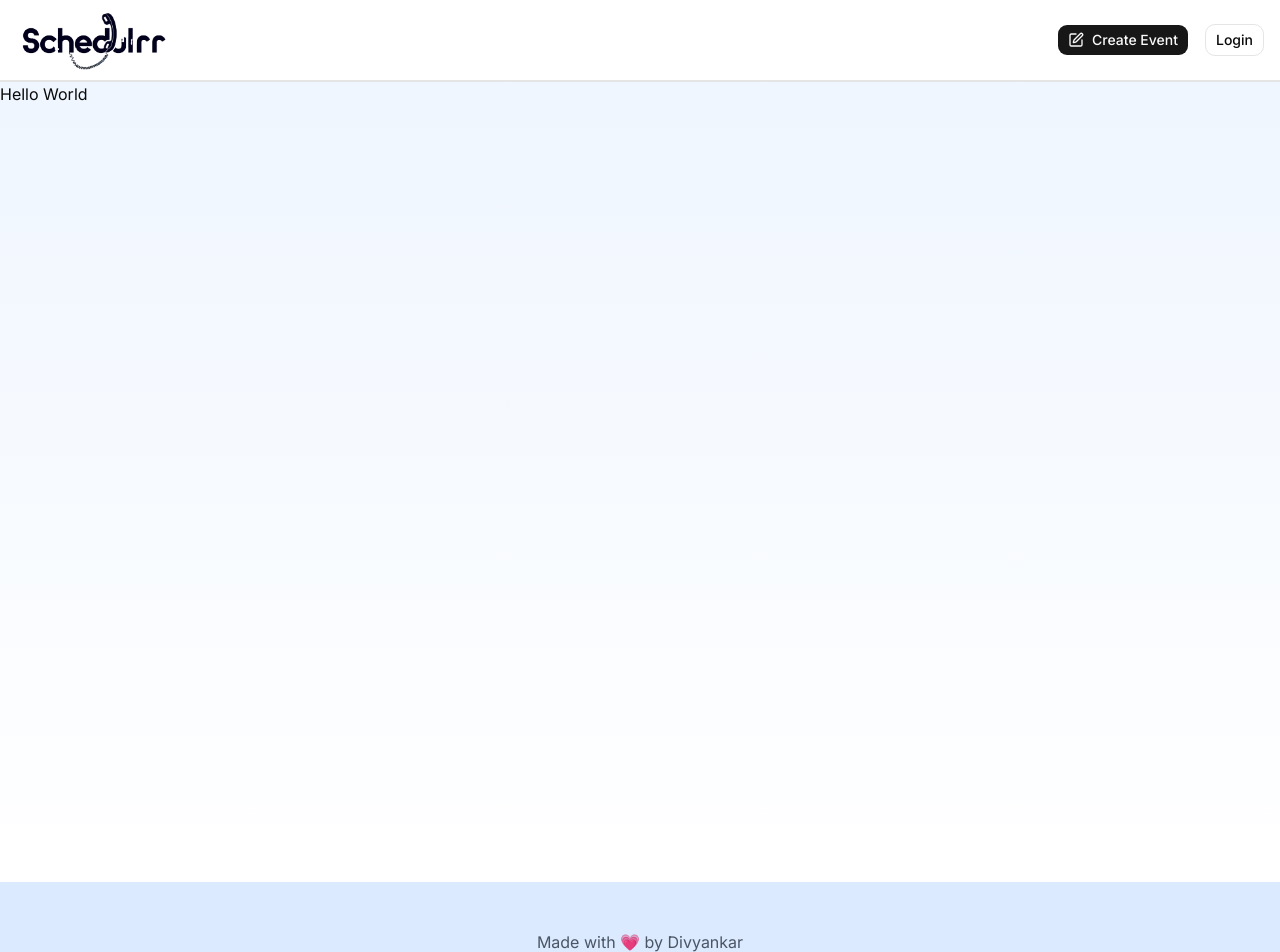
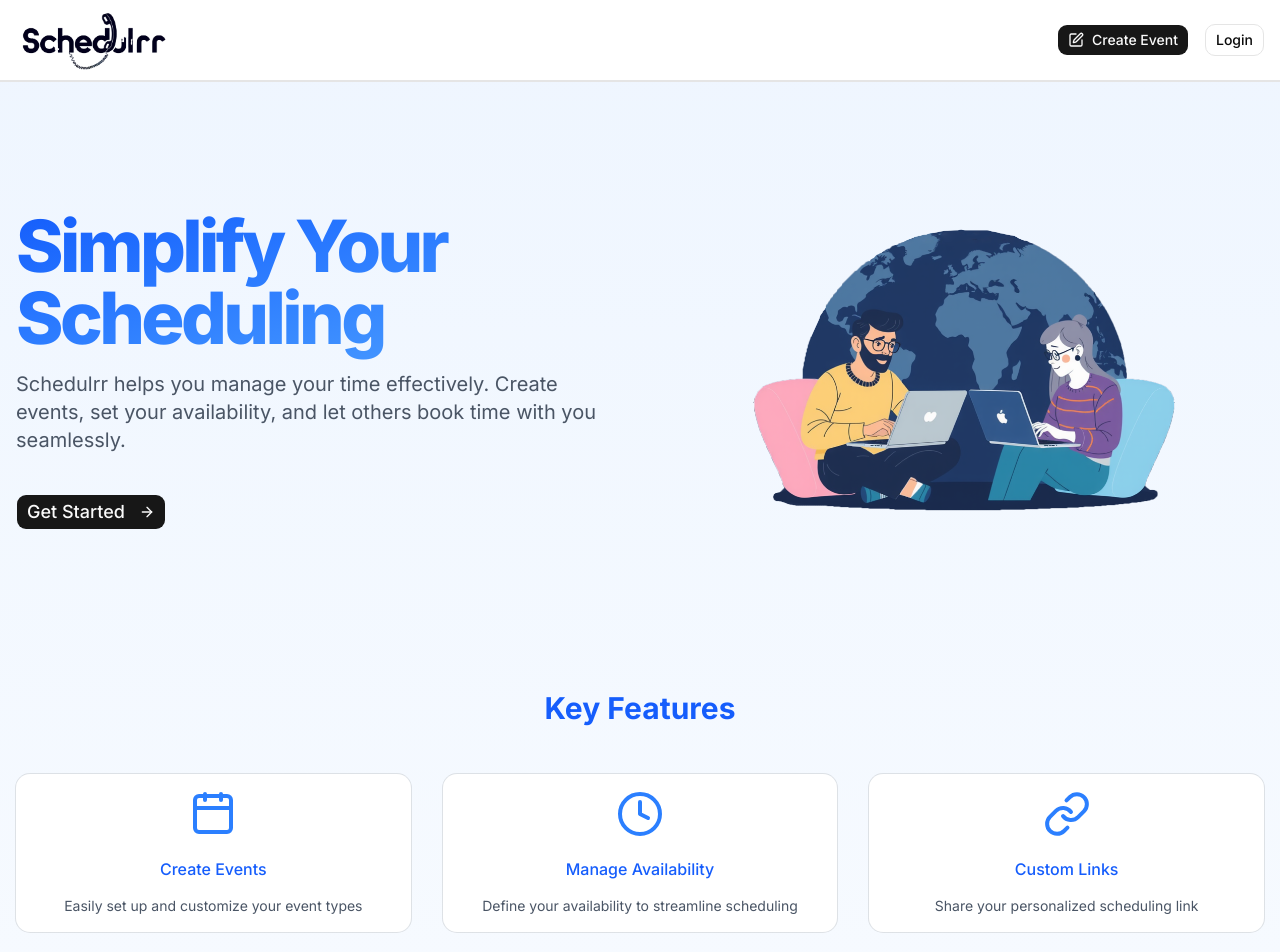
Before and after one commit to ScaryWings83289/schedulrr, a Next.js app: page / in a window 1280 px wide. Shown: the top 952 px of the page. Built offline with nearby package versions, Linux system fonts and the light colour scheme; no server answers.

Commit message:
feat: added landing page and carousel

```diff
--- a/app/globals.css
+++ b/app/globals.css
@@ -128,3 +128,25 @@
     @apply font-sans;
   }
 }
+
+@layer utilities {
+  .text-balance {
+    text-wrap: balance;
+  }
+
+  .gradient-title {
+    @apply font-extrabold bg-linear-to-br from-blue-600 to-blue-400 bg-clip-text tracking-tighter text-transparent pb-4 pr-2;
+  }
+}
+
+@layer utilities {
+  /* Hide scrollbar for Chrome, Safari and Opera */
+  .no-scrollbar::-webkit-scrollbar {
+    display: none;
+  }
+  /* Hide scrollbar for IE, Edge and Firefox */
+  .no-scrollbar {
+    -ms-overflow-style: none; /* IE and Edge */
+    scrollbar-width: none; /* Firefox */
+  }
+}
--- a/app/page.tsx
+++ b/app/page.tsx
@@ -1,5 +1,113 @@
+import TestimonialsCarousel from "@/components/Testimonials";
+import { Button } from "@/components/ui/button";
+import { Card, CardContent, CardHeader, CardTitle } from "@/components/ui/card";
+import { FEATURES, HOW_IT_WORKS } from "@/constants/landing";
+import { ArrowRight } from "lucide-react";
+import Image from "next/image";
+import Link from "next/link";
+
 const Home = () => {
-  return <div>Hello World</div>;
+  return (
+    <main className="container mx-auto px-4 py-16">
+      {/* Hero Section */}
+      <div className="flex flex-col lg:flex-row items-center justify-between gap-12 mb-24">
+        <div className="w-full lg:w-1/2">
+          <h1 className="text-6xl sm:text-7xl font-extrabold gradient-title pb-6">
+            Simplify Your Scheduling
+          </h1>
+          <p className="text-xl text-gray-600 mb-10">
+            Schedulrr helps you manage your time effectively. Create events, set
+            your availability, and let others book time with you seamlessly.
+          </p>
+          <Link href={"/dashboard"}>
+            <Button size="lg" className="text-lg">
+              Get Started <ArrowRight className="ml-2 h-5 w-5" />
+            </Button>
+          </Link>
+        </div>
+        <div className="w-full lg:w-1/2 flex justify-center">
+          <div className="relative w-full max-w-md aspect-square">
+            <Image
+              src="/poster.png"
+              alt="Scheduling illustration"
+              fill
+              sizes="(max-width: 1024px) 100vw, 448px"
+              className="object-contain"
+              loading="eager"
+            />
+          </div>
+        </div>
+      </div>
+
+      {/* Key Features Section */}
+      <div className="mb-24">
+        <h2 className="text-3xl font-bold text-center mb-12 text-blue-600">
+          Key Features
+        </h2>
+        <div className="grid grid-cols-1 md:grid-cols-3 gap-8">
+          {FEATURES.map((feature, index) => (
+            <Card key={index}>
+              <CardHeader>
+                <feature.icon className="w-12 h-12 text-blue-500 mb-4 mx-auto" />
+                <CardTitle className="text-center text-blue-600">
+                  {feature.title}
+                </CardTitle>
+              </CardHeader>
+              <CardContent>
+                <p className="text-center text-gray-600">
+                  {feature.description}
+                </p>
+              </CardContent>
+            </Card>
+          ))}
+        </div>
+      </div>
+
+      {/* Testimonials Section */}
+      <div className="mb-24">
+        <h2 className="text-3xl font-bold text-center mb-12 text-blue-600">
+          What Our Users Say
+        </h2>
+        <TestimonialsCarousel />
+      </div>
+
+      {/* How It Works Section */}
+      <div className="mb-24">
+        <h2 className="text-3xl font-bold text-center mb-12 text-blue-600">
+          How It Works
+        </h2>
+        <div className="grid grid-cols-1 md:grid-cols-2 lg:grid-cols-4 gap-8">
+          {HOW_IT_WORKS.map((step, index) => (
+            <div key={index} className="text-center">
+              <div className="bg-blue-100 rounded-full w-16 h-16 flex items-center justify-center mx-auto mb-4">
+                <span className="text-blue-600 font-bold text-xl">
+                  {index + 1}
+                </span>
+              </div>
+              <h3 className="font-semibold text-lg mb-2">{step.step}</h3>
+              <p className="text-gray-600">{step.description}</p>
+            </div>
+          ))}
+        </div>
+      </div>
+
+      {/* CTA Section */}
+      <div className="bg-blue-600 text-white rounded-lg p-8 text-center">
+        <h2 className="text-3xl font-bold mb-4">
+          Ready to Simplify Your Scheduling?
+        </h2>
+        <p className="text-xl mb-6">
+          Join thousands of professionals who trust Schedulrr for efficient time
+          management.
+        </p>
+        <Link href={"/dashboard"}>
+          <Button size="lg" variant="secondary" className="text-blue-600">
+            Start For Free <ArrowRight className="ml-2 h-5 w-5" />
+          </Button>
+        </Link>
+      </div>
+    </main>
+  );
 };
 
 export default Home;
--- /dev/null
+++ b/components/Testimonials.tsx
@@ -0,0 +1,58 @@
+"use client";
+
+import { Avatar, AvatarFallback, AvatarImage } from "@/components/ui/avatar";
+import { Card, CardContent } from "@/components/ui/card";
+import {
+  Carousel,
+  CarouselContent,
+  CarouselItem,
+} from "@/components/ui/carousel";
+import { TESTIMONIALS } from "@/constants/landing";
+import Autoplay from "embla-carousel-autoplay";
+
+const TestimonialsCarousel = () => {
+  return (
+    <Carousel
+      plugins={[
+        Autoplay({
+          delay: 5000,
+        }),
+      ]}
+      className="w-full mx-auto"
+    >
+      <CarouselContent>
+        {TESTIMONIALS.map((testimonial, index) => (
+          <CarouselItem key={index} className="md:basis-1/2 lg:basis-1/3">
+            <Card className="h-full">
+              <CardContent className="flex flex-col justify-between h-full p-6">
+                <p className="text-gray-600 mb-4">
+                  &quot;{testimonial.content}&quot;
+                </p>
+                <div className="flex items-center mt-4">
+                  <Avatar className="h-12 w-12 mr-4">
+                    <AvatarImage
+                      src={testimonial.image}
+                      alt={testimonial.name}
+                    />
+                    <AvatarFallback>
+                      {testimonial.name
+                        .split(" ")
+                        .map((n) => n[0])
+                        .join("")}
+                    </AvatarFallback>
+                  </Avatar>
+                  <div>
+                    <p className="font-semibold">{testimonial.name}</p>
+                    <p className="text-sm text-gray-500">{testimonial.role}</p>
+                  </div>
+                </div>
+              </CardContent>
+            </Card>
+          </CarouselItem>
+        ))}
+      </CarouselContent>
+    </Carousel>
+  );
+};
+
+export default TestimonialsCarousel;
--- /dev/null
+++ b/constants/landing.ts
@@ -0,0 +1,66 @@
+import { Calendar, Clock, LinkIcon } from "lucide-react";
+
+export const FEATURES = [
+  {
+    icon: Calendar,
+    title: "Create Events",
+    description: "Easily set up and customize your event types",
+  },
+  {
+    icon: Clock,
+    title: "Manage Availability",
+    description: "Define your availability to streamline scheduling",
+  },
+  {
+    icon: LinkIcon,
+    title: "Custom Links",
+    description: "Share your personalized scheduling link",
+  },
+];
+
+export const HOW_IT_WORKS = [
+  { step: "Sign Up", description: "Create your free Schedulrr account" },
+  {
+    step: "Set Availability",
+    description: "Define when you're available for meetings",
+  },
+  {
+    step: "Share Your Link",
+    description: "Send your scheduling link to clients or colleagues",
+  },
+  {
+    step: "Get Booked",
+    description: "Receive confirmations for new appointments automatically",
+  },
+];
+
+export const TESTIMONIALS = [
+  {
+    name: "Sarah Johnson",
+    role: "Marketing Manager",
+    content:
+      "Schedulrr has transformed how I manage my team's meetings. It's intuitive and saves us hours every week!",
+    image: "https://i.pravatar.cc/150?img=1",
+  },
+  {
+    name: "David Lee",
+    role: "Freelance Designer",
+    content:
+      "As a freelancer, Schedulrr helps me stay organized and professional. My clients love how easy it is to book time with me.",
+    image: "https://i.pravatar.cc/150?img=2",
+  },
+  {
+    name: "Emily Chen",
+    role: "Startup Founder",
+    content:
+      "Schedulrr streamlined our hiring process. Setting up interviews has never been easier!",
+    image: "https://i.pravatar.cc/150?img=3",
+  },
+  {
+    name: "Michael Brown",
+    role: "Sales Executive",
+    content:
+      "I've seen a 30% increase in my meeting bookings since using Schedulrr. It's a game-changer for sales professionals.",
+    image: "https://i.pravatar.cc/150?img=4",
+  },
+];
--- a/package.json
+++ b/package.json
@@ -12,6 +12,7 @@
     "@clerk/nextjs": "^7.8.3",
     "class-variance-authority": "^0.7.1",
     "clsx": "^2.1.1",
+    "embla-carousel-autoplay": "^8.6.0",
     "embla-carousel-react": "^8.6.0",
     "lucide-react": "^1.37.0",
     "next": "16.3.3",
```
Also changed, not shown: 1 other file (tests, documents, lock files or other folders).
